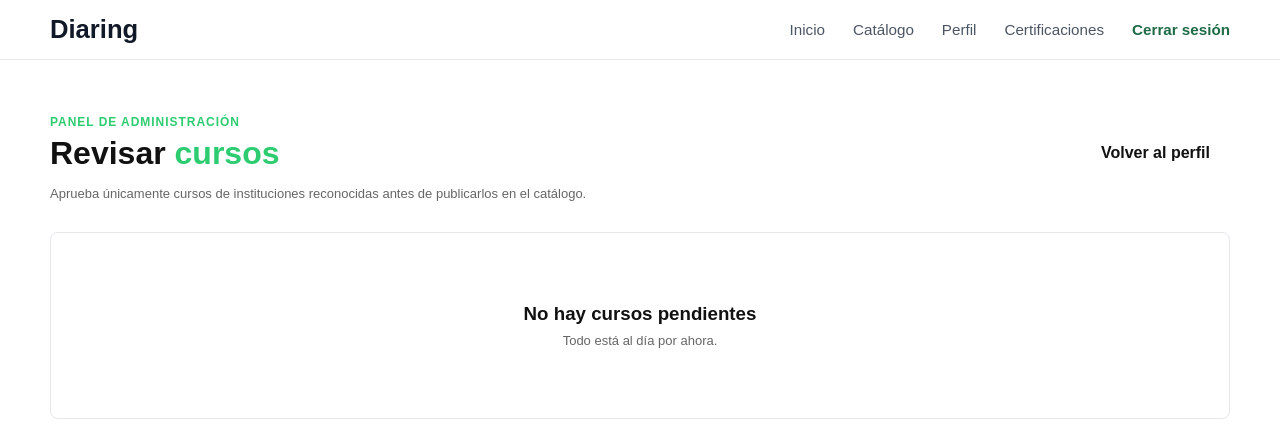
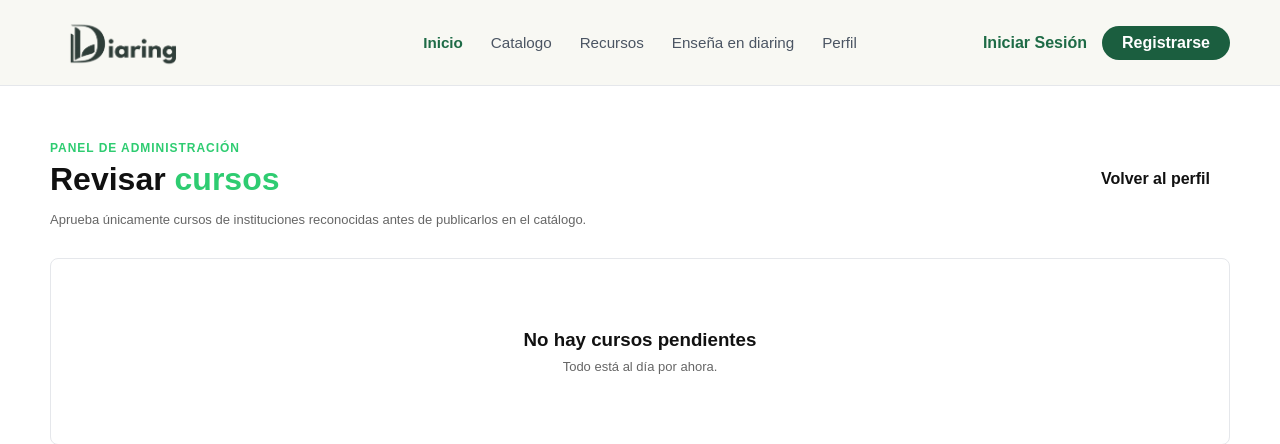
Before and after one commit to Nicolas-m-s/Diaring, a PHP site: page /php/admin_curso.php in a window 1280 px wide. Shown: the top 444 px of the page. Run offline with PHP 8.4, Linux system fonts and the light colour scheme; a user stored in the database is signed in; data comes from the database, SQL or seed files in the repository; data that the repository does not hold is empty.

Commit message:
"Correción del header y logo"

```diff
--- a/CSS/styles.css
+++ b/CSS/styles.css
@@ -19,26 +19,49 @@ a {
 
 ul {
     list-style: none;
+    padding: 0;
+    margin: 0;
 }
 
 header {
-    background-color: #ffffff;
+    background-color: #f8f8f3;
     border-bottom: 1px solid #e5e7eb;
     display: flex;
     justify-content: space-between;
     align-items: center;
+    gap: 30px;
     padding: 15px 50px;
     position: sticky;
     top: 0;
     z-index: 1000;
 }
 
-.logo-area h1 {
+.logo-area {
+    flex: 1;
+}
+
+.logo-link {
+    display: flex;
+    align-items: center;
+    gap: 2px;
+}
+
+.logo {
+    height:55px;
+    width: auto;
+}
+
+.texto-logo {
     font-size: 1.6rem;
-    font-weight: 800;
-    color: #111827;
-}
-
+    font-weight: 800 !important;
+    color: #303f3a;
+    font-family: 'League Spartan', Arial, sans-serif;
+    line-height: 1;
+}
+
+.main-nav {
+    flex: 0 1 auto;
+}
 nav ul {
     display: flex;
     align-items: center;
@@ -56,6 +79,14 @@ nav ul li a:hover,
 nav ul li a.active {
     color: #1e6b46;
     font-weight: 600;
+}
+
+.auth-area {
+    flex: 1;
+    display: flex;
+    justify-content: flex-end;
+    align-items: center;
+    gap: 15px;
 }
 
 .nav-login {
@@ -76,6 +107,9 @@ nav ul li a.active {
     background-color: #14472f;
 }
 
+.nav-login, .nav-register {
+    white-space: nowrap;
+}
 
 /* --- Botones Genéricos --- */
 .btn-primary {
@@ -850,7 +884,14 @@ nav ul li a.active {
 
 @media (max-width: 850px) {
     header {
+        flex-direction: column;
         padding: 15px 20px;
+        gap: 15px;
+    }
+
+    .logo-area, .auth-area {
+        flex: auto;
+        justify-content: center;
     }
 
     nav ul {
--- a/php/admin_curso.php
+++ b/php/admin_curso.php
@@ -53,16 +53,28 @@ function e(string $value): string
 	<link rel="stylesheet" href="../CSS/styles.css">
 </head>
 <body>
-	<header>
-		<div class="logo-area"><h1>Diaring</h1></div>
-		<nav><ul>
-			<li><a href="index.php">Inicio</a></li>
-			<li><a href="catalogo.php">Catálogo</a></li>
-			<li><a href="perfil.php">Perfil</a></li>
-			<li><a href="admin_certificados.php">Certificaciones</a></li>
-			<li><a href="logout.php" class="nav-login">Cerrar sesión</a></li>
-		</ul></nav>
-	</header>
+<header>
+    <div class="logo-area">
+        <a href="index.php" class="logo-link">
+            <img src="../assets/IMG/Diaring_logo.png" alt="Logo de Diaring" class="logo">
+
+        </a>
+    </div>
+        <nav class="main_nav">
+            <ul>
+                <li><a href="index.php" class="active">Inicio</a></li>
+                <li><a href="catalogo.php">Catalogo</a></li>
+                <li><a href="recursos.php">Recursos</a></li>
+                <li><a href="ensena.php">Enseña en diaring</a></li>
+                <li><a href="perfil.php">Perfil</a></li>
+            </ul>
+        </nav>
+
+        <div class="auth-area">
+            <a href="login.php" class="nav-login">Iniciar Sesión</a>
+            <a href="registro.php" class="nav-register">Registrarse</a>
+        </div>
+    </header>
 	<main class="admin-container">
 		<div class="admin-heading"><div><p class="eyebrow">Panel de administración</p><h2>Revisar <span>cursos</span></h2></div><a href="perfil.php" class="btn-secondary">Volver al perfil</a></div>
 		<p class="admin-intro">Aprueba únicamente cursos de instituciones reconocidas antes de publicarlos en el catálogo.</p>
```
Also changed, not shown: php/admin_certificados.php (+22 -10 lines), php/catalogo.php (+15 -10 lines), php/crear_curso.php (+14 -8 lines), php/curso_detalle.php (+15 -7 lines), php/ensena.php (+15 -10 lines), php/index.php (+16 -8 lines), php/login.php (+17 -8 lines), assets/IMG/Diaring_logo.png (added), assets/IMG/Logo_de_Diaring.png (added), assets/IMG/Logo_de_Diaring_Blanco.png (added).
